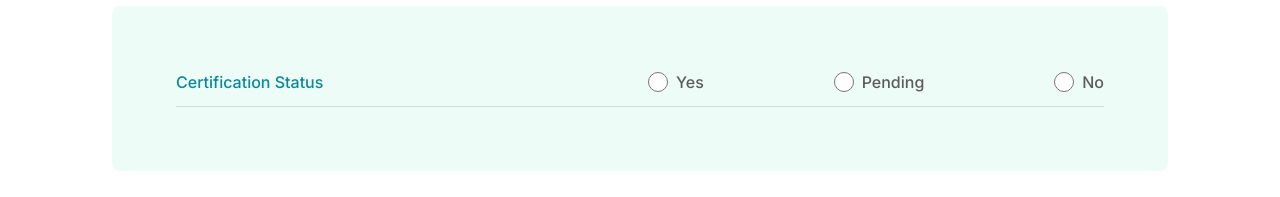
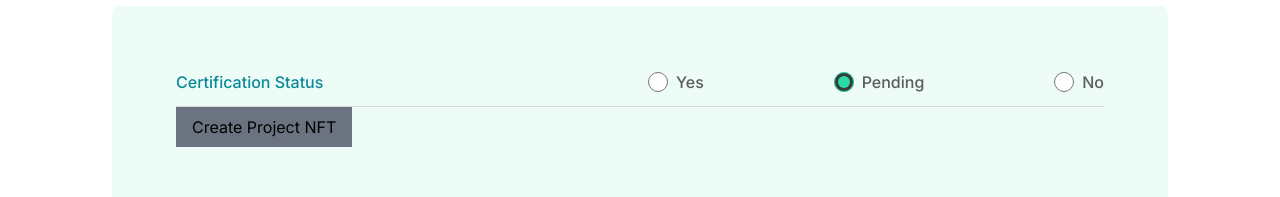
Before and after one commit to AhmedKamon/create-nft-task, a React (Create React App) app: page / in a window 1280 px wide. Shown: the part 294-491 px from the top of the page. Built offline with nearby package versions, Linux system fonts and the light colour scheme.

Commit message:
radio btns

```diff
--- /dev/null
+++ b/src/constent/CertificationStatus.jsx
@@ -0,0 +1,58 @@
+import React from "react";
+
+function CertificationStatus({handelChange,formData}) {
+  return (
+    <div>
+      <div className="grid grid-cols-2 gap-4 ">
+        <h1 className="text-[#0A8A97] font-medium ">Certification Status</h1>
+        <div className="flex  justify-between items-end ">
+          <div className="flex items-center">
+            <input
+              id="yes"
+              type="radio"
+              value="yes"
+              name="certification_status"
+              className="w-5 h-5 accent-[#2ADBA7] bg-transparent border-gray-300 "
+              onChange={handelChange}
+              checked={formData.certification_status === "yes"}
+            />
+            <label  htmlFor="yes" className="ml-2  font-medium text-[#5C5C5C] ">
+              Yes
+            </label>
+          </div>
+          <div className="flex items-center">
+            <input
+              id="pending"
+              type="radio"
+              name="certification_status"
+              className="w-5 h-5 accent-[#2ADBA7] bg-transparent border-gray-300 "
+              value={"pending"}
+              onChange={handelChange}
+              checked={formData.certification_status === "pending"}
+            />
+            <label htmlFor="pending" className="ml-2 font-medium text-[#5C5C5C] ">
+              Pending
+            </label>
+          </div>
+          <div className="flex items-center">
+            <input
+              id="no"
+              type="radio"
+              value={"no"}
+              name="certification_status"
+              className="w-5 h-5 accent-[#2ADBA7] bg-transparent border-gray-300 "
+              onChange={handelChange}
+              checked={formData.certification_status === "no"}
+            />
+            <label htmlFor="no" className="ml-2 font-medium text-[#5C5C5C] ">
+              No
+            </label>
+          </div>
+        </div>
+      </div>
+      <div className="border-b-[1px] border-[#D9D9D9] mt-3"></div>
+    </div>
+  );
+}
+
+export default CertificationStatus;
--- a/src/constent/Table.jsx
+++ b/src/constent/Table.jsx
@@ -1,51 +1,32 @@
-import React from "react";
+import React, { useState } from "react";
+import CertificationStatus from "./CertificationStatus";
 
 function Table() {
+  const [formData, setFormData] = useState({
+    certification_status:'pending',
+  });
+  const handelChange = (e) => {
+    console.log(e);
+    const value =
+      e.target.type === 'checkbox' ? e.target.checked : e.target.value;
+    const name = e.target.name;
+    console.log(name)
+
+    setFormData((prevState) => ({
+      ...prevState,
+      [name]: value,
+    }));
+  };
+  const handelSubmit =  (e) => {
+    e.preventDefault()
+    console.log(formData,'e')
+  };
   return (
     <div className="p-16 ">
-      <div className="grid grid-cols-2 gap-4 ">
-        <h1 className="text-[#0A8A97] font-medium ">Certification Status</h1>
-        <div className="flex  justify-between items-end ">
-          <div class="flex items-center">
-            <input
-              id="yes"
-              type="radio"
-              value={"yes"}
-              name="choose"
-              className="w-5 h-5 accent-[#2ADBA7] bg-transparent border-gray-300 "
-            />
-            <label for="yes" class="ml-2  font-medium text-[#5C5C5C] ">
-              Yes
-            </label>
-          </div>
-          <div class="flex items-center">
-            <input
-              id="pending"
-              type="radio"
-              value={"pending"}
-              name="choose"
-              className="w-5 h-5 accent-[#2ADBA7] bg-transparent border-gray-300 "
-            />
-            <label for="no" class="ml-2 font-medium text-[#5C5C5C] ">
-              Pending
-            </label>
-          </div>
-          <div class="flex items-center">
-            <input
-              id="no"
-              type="radio"
-              value={"no"}
-              name="choose"
-              className="w-5 h-5 accent-[#2ADBA7] bg-transparent border-gray-300 "
-            />
-            <label for="no" class="ml-2 font-medium text-[#5C5C5C] ">
-              No
-            </label>
-          </div>
-        </div>
-      </div>
-      <div class="border-b-[1px] border-[#D9D9D9] mt-3">
-</div>
+      <form action="" onSubmit={handelSubmit} >
+        <CertificationStatus handelChange={handelChange} formData={formData} />
+        <input type="submit" name="" value='Create Project NFT' id="" className="bg-gray-500 px-4 py-2 " />
+      </form>
     </div>
   );
 }
```
